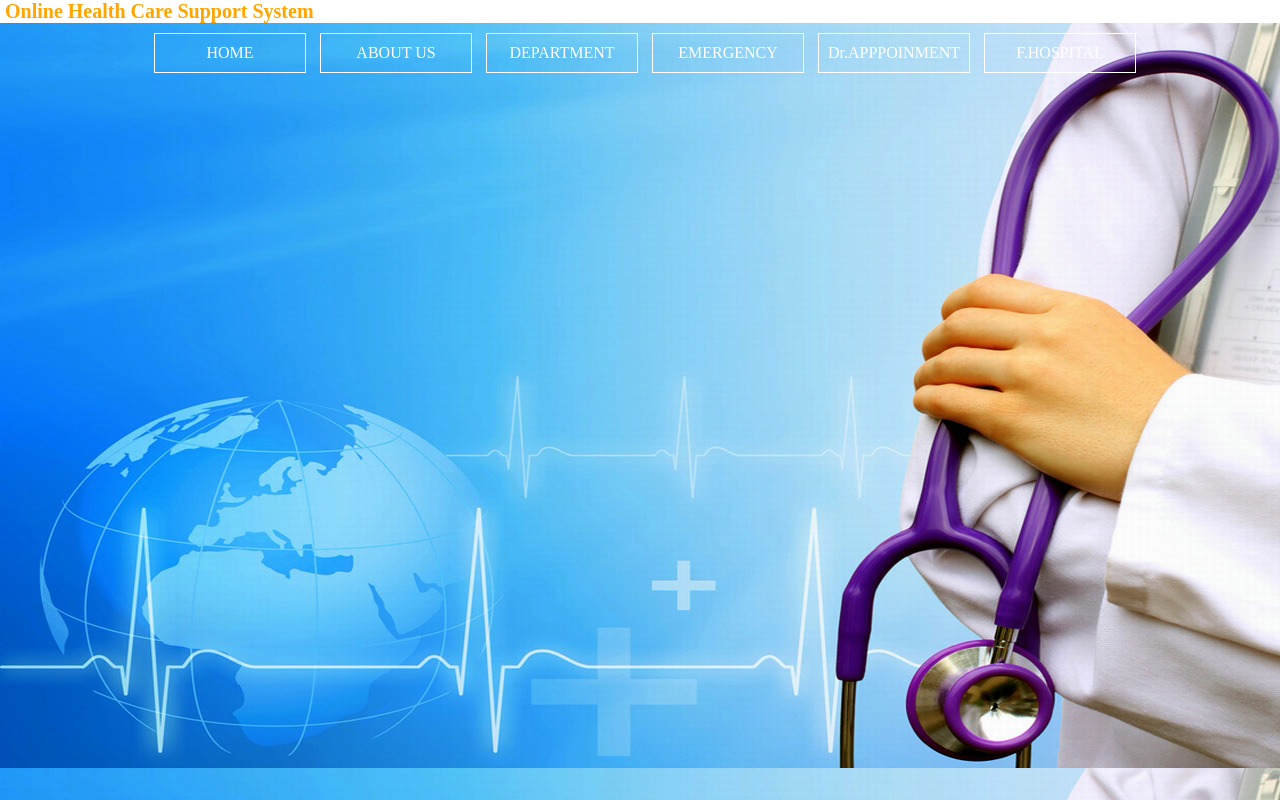
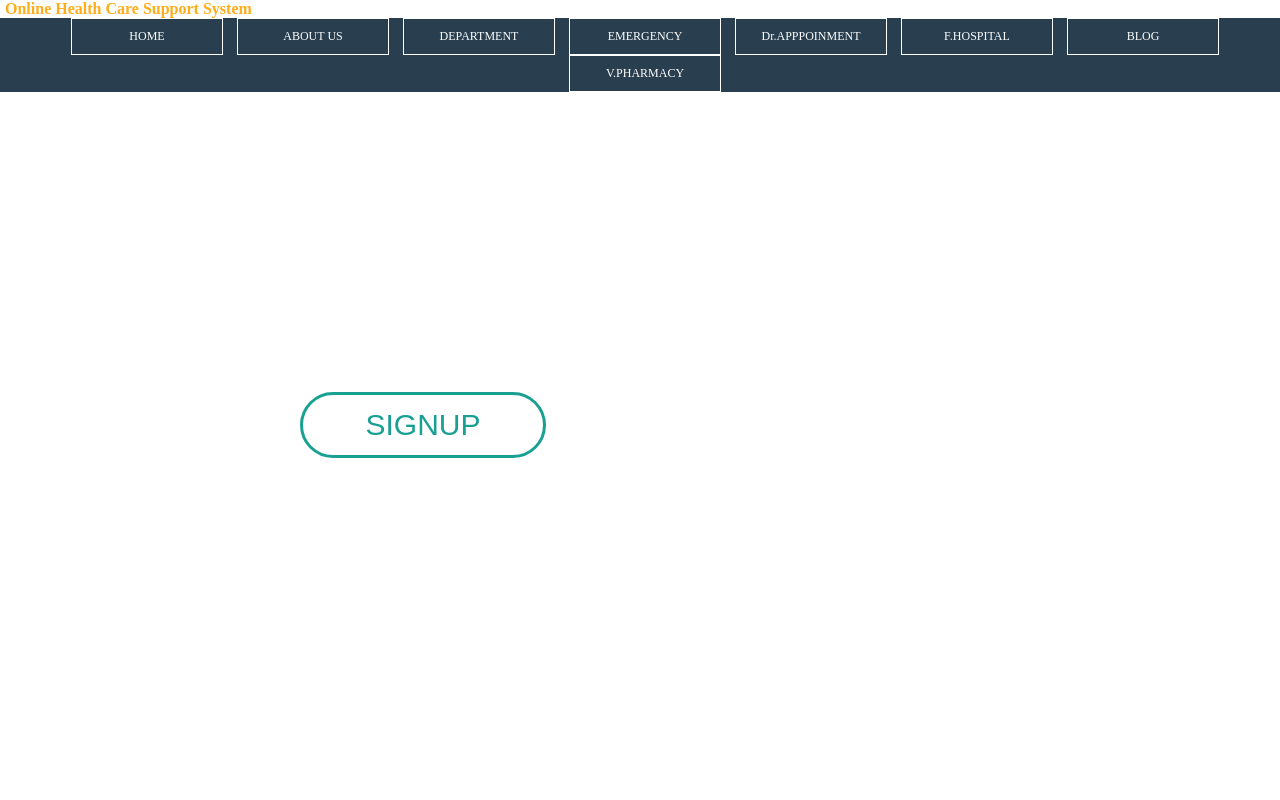
Before and after one commit to ashiqur102/HTML_CSS, a plain HTML site: page Dropdown2/index.html in a window 1280 px wide. Drawn offline with Linux system fonts and the light colour scheme.

Commit message:
SignUp button
design signup button using hover effect

```diff
--- a/Dropdown2/index.html
+++ b/Dropdown2/index.html
@@ -6,8 +6,8 @@
 	<link rel="stylesheet" type="text/css" href="style.css">
 </head>
 <body>
-	<div class="head">
-		<h1>Online Health Care Support System</h1>
+	<div  class="head">
+	     <h1>Online Health Care Support System</h1>
 	</div>
 <!-- main menu and sub menu implement section-->
 	<div class="nav">
@@ -22,14 +22,25 @@
 					<li>LEG</li>
 				</ul>
 			</li>
-			<li>EMERGENCY</li>
+			<li>EMERGENCY
+				<ul class="sub-menu">
+					<li>NOSE</li>
+					<li>EAR</li>
+					<li>HEAD</li>
+					<li>LEG</li>
+				</ul>
+			</li>
 			<li>Dr.APPPOINMENT</li>
 			<li>F.HOSPITAL</li>
+			<li>BLOG</li>
+			<li>V.PHARMACY</li>
 		</ul>
 	</div>
 <!--Google page translation bn to english-->
 <script type="text/javascript">
 function GoogleLanguageTranslatorInit() { new google.translate.TranslateElement({pageLanguage: 'en', includedLanguages:'bn,en', layout: google.translate.TranslateElement.InlineLayout.SIMPLE, autoDisplay: false, multilanguagePage:true}, 'google_language_translator');}
 </script>
+<!--MAKE SIGNUP BUTTON-->
+<a href="#" class="btn">SignUp</a>
 </body>
 </html>
--- a/Dropdown2/style.css
+++ b/Dropdown2/style.css
@@ -2,37 +2,53 @@
 	padding: 0px;
 	margin: 0px;
 }
-body{
-	background: url(m11.jpg);
+body
+{
+	/*background: url(m11.jpg);*/
+	opacity: .9;
 }
-.head{
+/*Header Style*/
+.head
+{
 	background: white;
 	color: orange;
 	padding: 0px 5px;
 	border-top:0px solid blue;
-	font-size: 10px;
+	font-size: 8px;
 }
-.nav{
+/* main menubar background color and text alignment  */
+.nav
+{
 	text-align: center;
-	padding: 10px 0px;
+	background:#122b3e;
+	padding: 0px 0px;
 }
-.main-menu >li{
+
+/*Main menu Borde and text color*/
+.main-menu >li
+{
 display: inline-block;
 padding: 10px 0px;
 margin-left: 10px;
 border: 1px solid white;
 width: 150px;
 color: white;
-font-size: 16px;
-transition: .8s;
+font-size: 12px;
+transition: .4s;
 }
-.main-menu:hover{
+/*hover Main menu*/
+.main-menu:hover
+{
 	display: inline-block;
 }
-.sub-menu{
+
+/*sub menu background color text align and border colo*/
+.sub-menu
+{
 	display: none;
-	list-style-type: bengali;
+	list-style-type:none;
 	position: absolute;
+	background-color:#002d30;
 	border:5px white;
 	margin-top:30px;
 	margin-left: -10px;
@@ -41,7 +57,9 @@ transition: .8s;
 	width: 300px;
 }
 
-.sub-menu:before{
+/*arrow design*/
+.sub-menu:before
+{
 	content: "";
 	width: 0px;
 	height: 0px;
@@ -52,16 +70,89 @@ transition: .8s;
 	margin: -30px  0px 0px 60px;
 }
 
-.main-menu li:hover,.sub-menu li:hover{
-	background:blue;
+/*Color after hover main menu and sub menu*/
+.main-menu li:hover,.sub-menu li:hover
+{
+	background:#006539;
 }
 
-.sub-menu>li{
+/*submenu text style*/
+.sub-menu>li
+{
 	padding: 10px;
 	color:white;
 	font-style: bold;
 	font-size: 18px;
 }
-.main-menu li:hover .sub-menu{
+
+/* Action after hover main menu and sub menu*/
+.main-menu li:hover .sub-menu
+{
+	display:block;
+}
+
+/*SIGNUP BUTTON STYLE*/
+
+.btn   /*SIGNUP BUTTON DESIGN START*/
+{
+	font-family:arial;
+	text-transform: uppercase;
+	font-size: 30px;
+	height: 60px;
+	width: 240px;
+	text-align: center;
+	border-radius: 80px;
+	line-height: 60px;
+	border:3px solid #009688;
 	display: block;
+	margin :300px auto;
+	margin-left: 300px;
+	color:#009688;
+	text-decoration: none;
+	position: relative;
+	overflow: hidden;
+	background:transparent;
+	transition: .3s;
 }
+.btn:before
+ {
+	content: '';
+	width: 100%;
+	height: 100%;
+	position: absolute;
+	background:#009688;
+	opacity: .5;
+	top: -100%;
+	left: 0;
+	z-index: -1;
+	transition: .3s;
+}
+.btn:after
+{
+	content: '';
+	width: 100%;
+	height: 100%;
+	position: absolute;
+	background:#009688;
+	top: -100%;
+	left: 0;
+	z-index: -1;
+	transition: .3s;
+	transition-delay: .2s;
+}
+.btn:hover
+{
+	color: #fff;
+}
+.btn:hover:before
+{
+	color:red;
+}
+.btn:hover:before
+{
+	top:0;
+}
+.btn:hover:after  /*SIGNUP BUTTON DESIGN COMPLETE*/
+{
+	top:0;
+}
```
